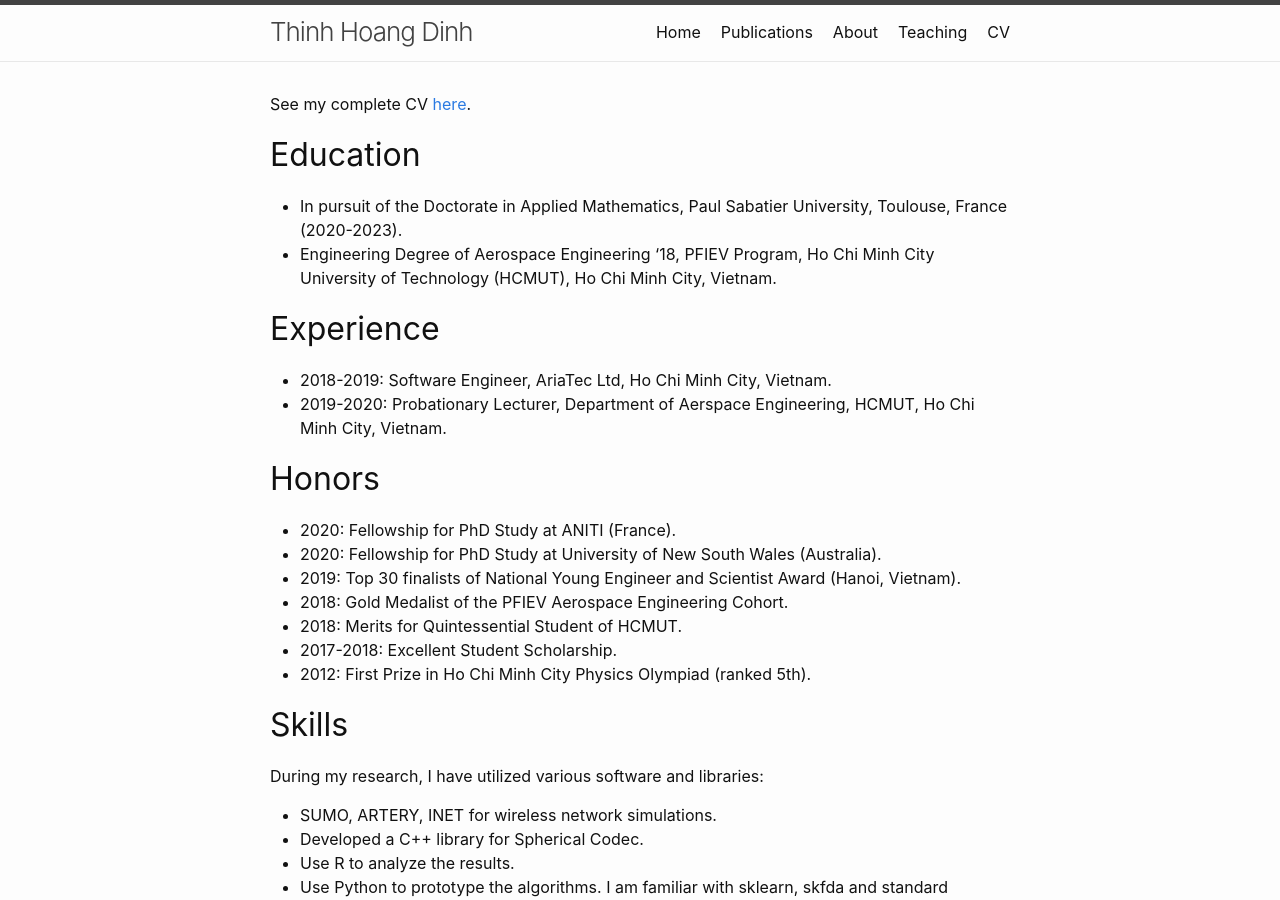
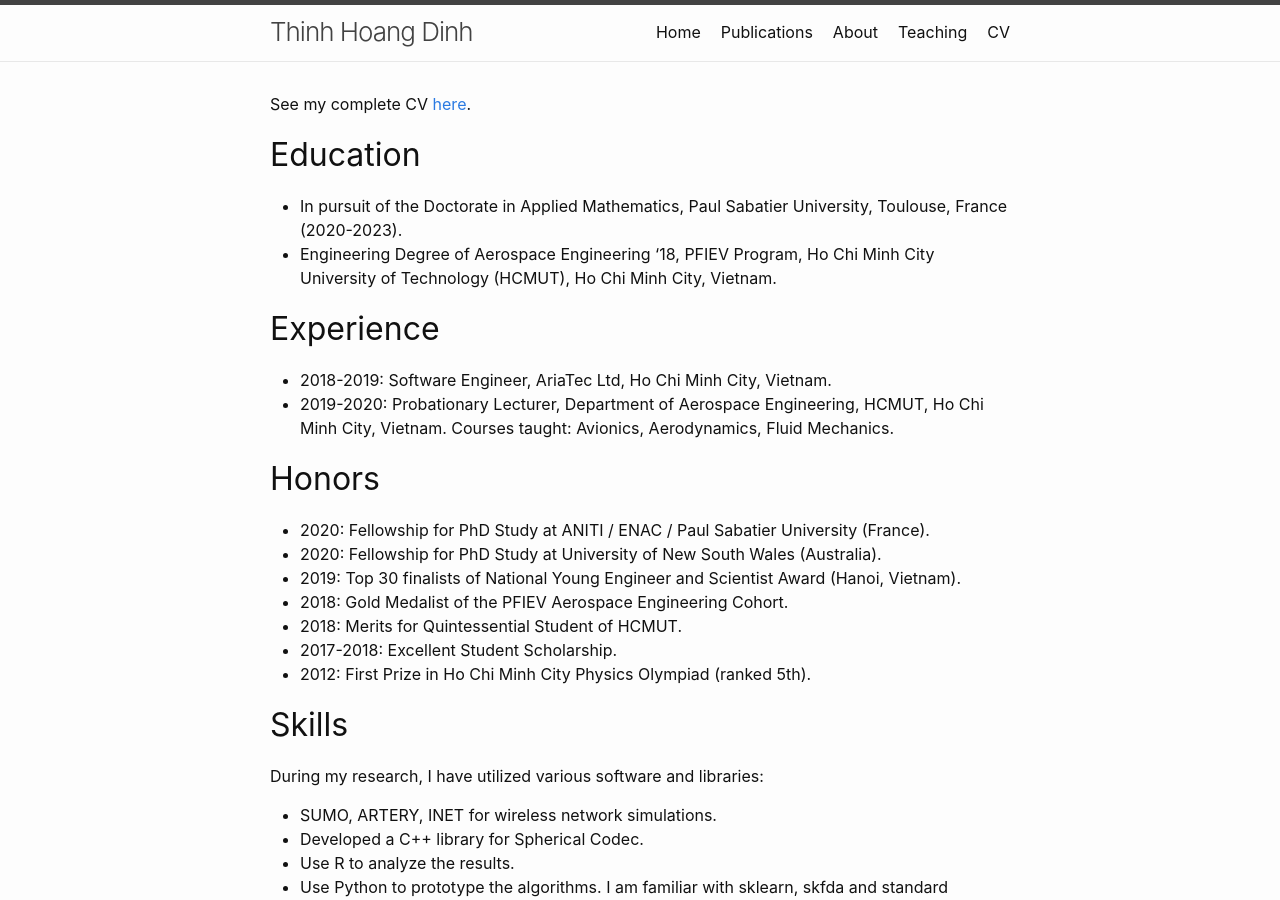
Before and after one commit to thinhhoang95/thinhhoang95.github.io, a Jekyll site: the page built from about.md, in a window 1280 px wide and 900 px high. Built offline with Jekyll 4.4.1, drawn with Linux system fonts in a browser that asks for light colours.

Commit message:
Update about.md

```diff
--- a/about.md
+++ b/about.md
@@ -12,11 +12,11 @@ See my complete CV [here](cv.pdf).
 
 # Experience
 - 2018-2019: Software Engineer, AriaTec Ltd, Ho Chi Minh City, Vietnam.
-- 2019-2020: Probationary Lecturer, Department of Aerspace Engineering, HCMUT, Ho Chi Minh City, Vietnam.
+- 2019-2020: Probationary Lecturer, Department of Aerospace Engineering, HCMUT, Ho Chi Minh City, Vietnam. Courses taught: Avionics, Aerodynamics, Fluid Mechanics.
 
 # Honors
 
-- 2020: Fellowship for PhD Study at ANITI (France).
+- 2020: Fellowship for PhD Study at ANITI / ENAC / Paul Sabatier University (France).
 - 2020: Fellowship for PhD Study at University of New South Wales (Australia).
 - 2019: Top 30 finalists of National Young Engineer and Scientist Award (Hanoi, Vietnam).
 - 2018: Gold Medalist of the PFIEV Aerospace Engineering Cohort.
```
